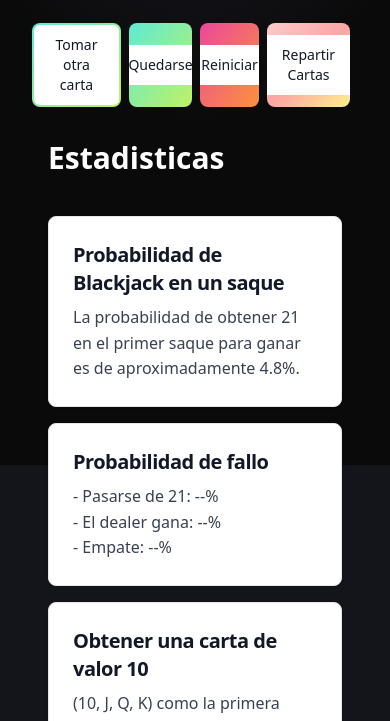
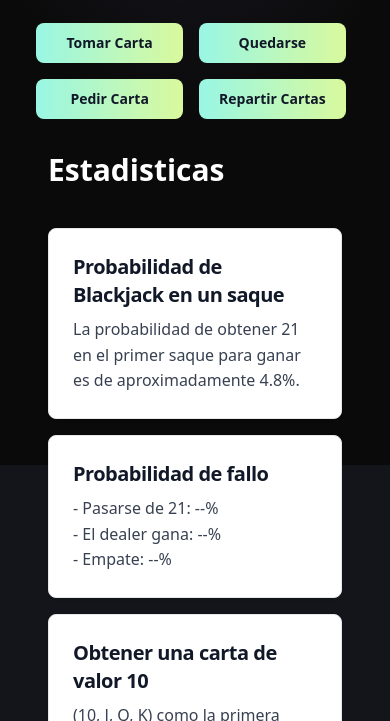
Before and after one commit to Ezzz-Lui/Probabilidad-ProjectGame, an Astro site: page /game21 in a window 390 px wide. Shown: the part 379-1100 px from the top of the page. Built offline with nearby package versions, Linux system fonts and the light colour scheme; Astro itself is replaced by a stand-in of ours.

Commit message:
feat: Update responsive card styling and layout

```diff
--- a/src/pages/game21.astro
+++ b/src/pages/game21.astro
@@ -29,7 +29,10 @@
       </h1>
     </div>
 
-    <section id="cards-container" class="flex justify-center text-center space-x-2 text-sm">
+    <section
+      id="cards-container"
+      class="flex justify-center text-center space-x-2 text-sm"
+    >
       <img
         class="max-w-full h-48 space-x-4"
         src="https://deckofcardsapi.com/static/img/back.png"
@@ -43,44 +46,30 @@
     </section>
 
     <br />
-    <section class="flex justify-center">
+    <section class="flex justify-center grid-flow-col">
+      <div class="grid grid-cols-2 gap-2 md:grid-cols-4">
         <button
-        class="relative inline-flex items-center justify-center p-0.5 mb-2 me-2 overflow-hidden text-sm font-medium text-gray-900 rounded-lg group bg-gradient-to-br from-teal-300 to-lime-300 group-hover:from-teal-300 group-hover:to-lime-300 dark:text-white dark:hover:text-gray-900 focus:ring-4 focus:outline-none focus:ring-lime-200 dark:focus:ring-lime-800"
+          type="button"
+          class="text-gray-900 bg-gradient-to-r from-teal-200 to-lime-200 hover:bg-gradient-to-l hover:from-teal-200 hover:to-lime-200 focus:ring-4 focus:outline-none focus:ring-lime-200 dark:focus:ring-teal-700 font-extrabold rounded-lg text-sm px-5 py-2.5 text-center me-2 mb-2"
+          >Tomar Carta</button
         >
-        <span
-          class="relative px-5 py-2.5 transition-all ease-in duration-75 bg-white dark:bg-gray-900 rounded-md group-hover:bg-opacity-0"
+        <button
+          type="button"
+          class="text-gray-900 bg-gradient-to-r from-teal-200 to-lime-200 hover:bg-gradient-to-l hover:from-teal-200 hover:to-lime-200 focus:ring-4 focus:outline-none focus:ring-lime-200 dark:focus:ring-teal-700 font-extrabold rounded-lg text-sm px-5 py-2.5 text-center me-2 mb-2"
+          >Quedarse</button
         >
-          Tomar otra carta
-        </span>
-      </button>
         <button
-        class="relative inline-flex items-center justify-center p-0.5 mb-2 me-2 overflow-hidden text-sm font-medium text-gray-900 rounded-lg group bg-gradient-to-br from-teal-300 to-lime-300 group-hover:from-teal-300 group-hover:to-lime-300 dark:text-white dark:hover:text-gray-900 focus:ring-4 focus:outline-none focus:ring-lime-200 dark:focus:ring-lime-800"
+          type="button"
+          class="text-gray-900 bg-gradient-to-r from-teal-200 to-lime-200 hover:bg-gradient-to-l hover:from-teal-200 hover:to-lime-200 focus:ring-4 focus:outline-none focus:ring-lime-200 dark:focus:ring-teal-700 font-extrabold rounded-lg text-sm px-5 py-2.5 text-center me-2 mb-2"
+          >Pedir Carta</button
         >
-        <span
-          class="relative px-5 py-2.5 transition-all ease-in duration-75 bg-white dark:bg-gray-900 rounded-md group-hover:bg-opacity-0"
-        >
-          Quedarse
-        </span>
-      </button>
-      <button
-        class="relative inline-flex items-center justify-center p-0.5 mb-2 me-2 overflow-hidden text-sm font-medium text-gray-900 rounded-lg group bg-gradient-to-br from-pink-500 to-orange-400 group-hover:from-pink-500 group-hover:to-orange-400 hover:text-white dark:text-white focus:ring-4 focus:outline-none focus:ring-pink-200 dark:focus:ring-pink-800"
-      >
-        <span
-          class="relative px-5 py-2.5 transition-all ease-in duration-75 bg-white dark:bg-gray-900 rounded-md group-hover:bg-opacity-0"
-        >
-          Reiniciar
-        </span>
-      </button>
         <button
           id="draw-cards"
-        class="relative inline-flex items-center justify-center p-0.5 mb-2 me-2 overflow-hidden text-sm font-medium text-gray-900 rounded-lg group bg-gradient-to-br from-red-200 via-red-300 to-yellow-200 group-hover:from-red-200 group-hover:via-red-300 group-hover:to-yellow-200 dark:text-white dark:hover:text-gray-900 focus:ring-4 focus:outline-none focus:ring-red-100 dark:focus:ring-red-400"
+          type="button"
+          class="text-gray-900 bg-gradient-to-r from-teal-200 to-lime-200 hover:bg-gradient-to-l hover:from-teal-200 hover:to-lime-200 focus:ring-4 focus:outline-none focus:ring-lime-200 dark:focus:ring-teal-700 font-extrabold rounded-lg text-sm px-5 py-2.5 text-center me-2 mb-2"
+          >Repartir Cartas</button
         >
-        <span
-          class="relative px-5 py-2.5 transition-all ease-in duration-75 bg-white dark:bg-gray-900 rounded-md group-hover:bg-opacity-0"
-        >
-          Repartir Cartas
-        </span>
-      </button>
+      </div>
     </section>
 
     <p id="resultado"></p>
@@ -163,8 +152,8 @@
               const img = document.createElement("img");
               img.src = card.image;
               img.alt = `${card.value} of ${card.suit}`;
-			  img.style.width = '138.19px';
-			  img.style.height = '192px';
+              img.style.width = "138.19px";
+              img.style.height = "192px";
 
               // Crear y mostrar el valor de la carta
               const value = document.createElement("p");
```
Lines whose indentation alone changed are shown as unchanged.
